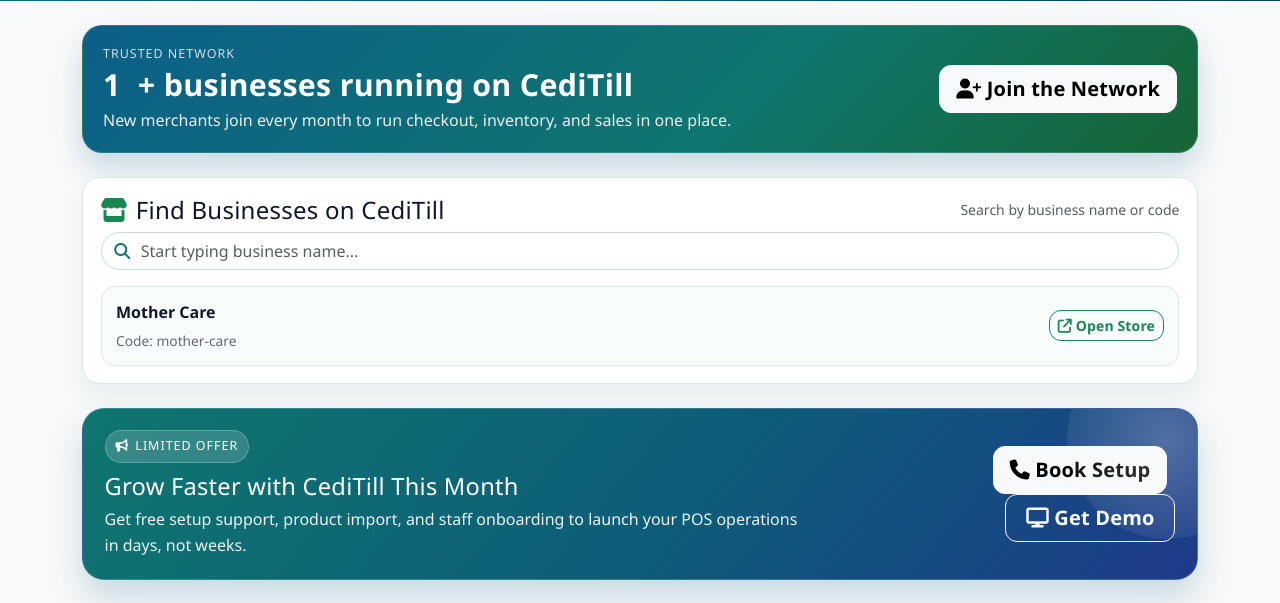
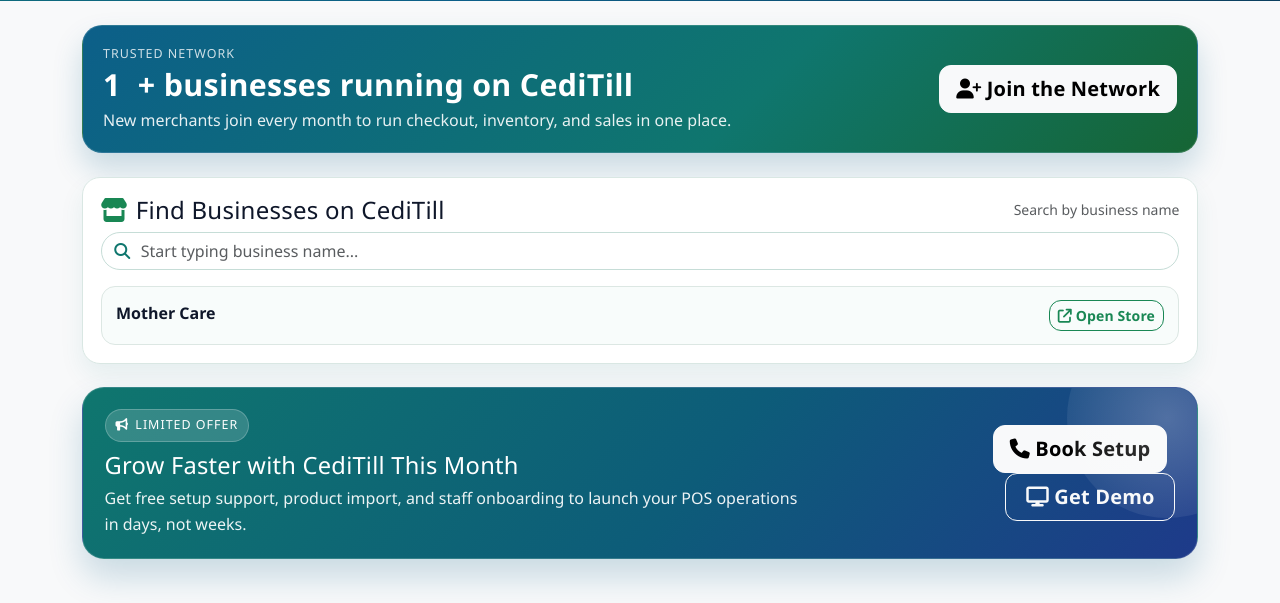
Before and after one commit to KofiTommy/Pos_Sytem, a PHP site: page / in a window 1280 px wide. Shown: the part 683-1286 px from the top of the page. Run offline with PHP 8.4, Linux system fonts and the light colour scheme; data comes from the database, SQL or seed files in the repository.

Commit message:
remove business code

```diff
--- a/index.html
+++ b/index.html
@@ -447,7 +447,7 @@
             <div class="business-directory-card">
                 <div class="d-flex flex-wrap justify-content-between align-items-center gap-2 mb-2">
                     <h4 class="mb-0"><i class="fas fa-store me-2 text-success"></i>Find Businesses on CediTill</h4>
-                    <span class="text-muted small">Search by business name or code</span>
+                    <span class="text-muted small">Search by business name</span>
                 </div>
                 <div class="business-directory-search-wrap">
                     <i class="fas fa-magnifying-glass"></i>
--- a/js/scripts.js
+++ b/js/scripts.js
@@ -387,7 +387,6 @@ function renderBusinessDirectoryResults(host, results, total, query) {
             <div class="business-directory-item d-flex justify-content-between align-items-center gap-2">
                 <div>
                     <p class="business-directory-name mb-1">${escapeHtml(name)}</p>
-                    <p class="business-directory-meta mb-0">Code: ${escapeHtml(code)}</p>
                 </div>
                 <a class="btn btn-sm btn-outline-success" href="${escapeHtml(storefrontUrl)}">
                     <i class="fas fa-arrow-up-right-from-square"></i> Open Store
--- a/php/public-businesses.php
+++ b/php/public-businesses.php
@@ -43,9 +43,9 @@ try {
             "SELECT COUNT(*) AS total
              FROM businesses
              WHERE status = 'active'
-               AND (business_name LIKE ? OR business_code LIKE ?)"
+               AND business_name LIKE ?"
         );
-        $countStmt->bind_param('ss', $like, $like);
+        $countStmt->bind_param('s', $like);
         $countStmt->execute();
         $countRow = $countStmt->get_result()->fetch_assoc() ?: [];
         $countStmt->close();
@@ -55,17 +55,16 @@ try {
             "SELECT business_code, business_name
              FROM businesses
              WHERE status = 'active'
-               AND (business_name LIKE ? OR business_code LIKE ?)
+               AND business_name LIKE ?
              ORDER BY
                CASE
                  WHEN business_name LIKE ? THEN 0
-                 WHEN business_code LIKE ? THEN 1
-                 ELSE 2
+                 ELSE 1
                END,
                business_name ASC
              LIMIT ?"
         );
-        $searchStmt->bind_param('ssssi', $like, $like, $prefix, $prefix, $limit);
+        $searchStmt->bind_param('ssi', $like, $prefix, $limit);
         $searchStmt->execute();
         $searchResult = $searchStmt->get_result();
         while ($row = $searchResult->fetch_assoc()) {
```
